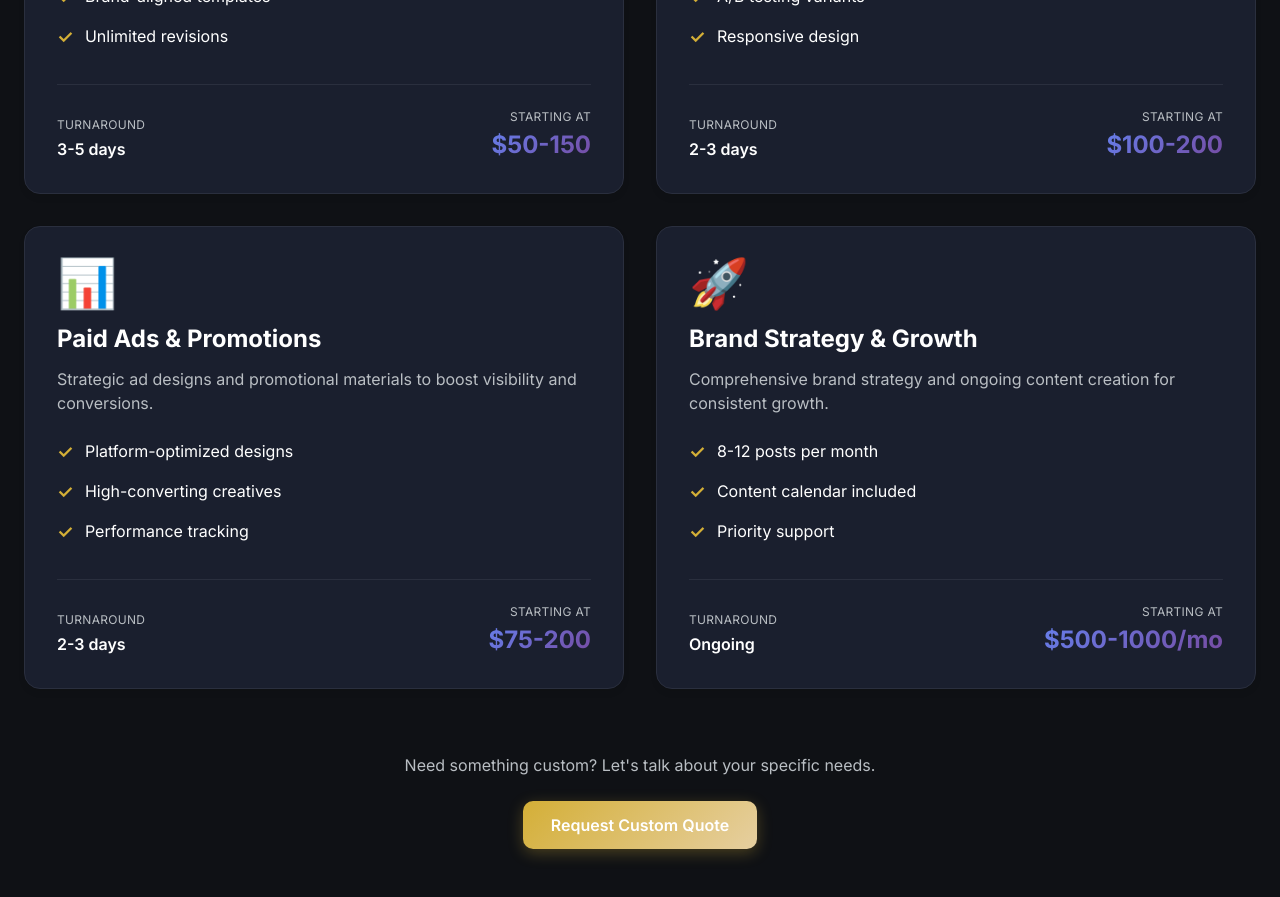
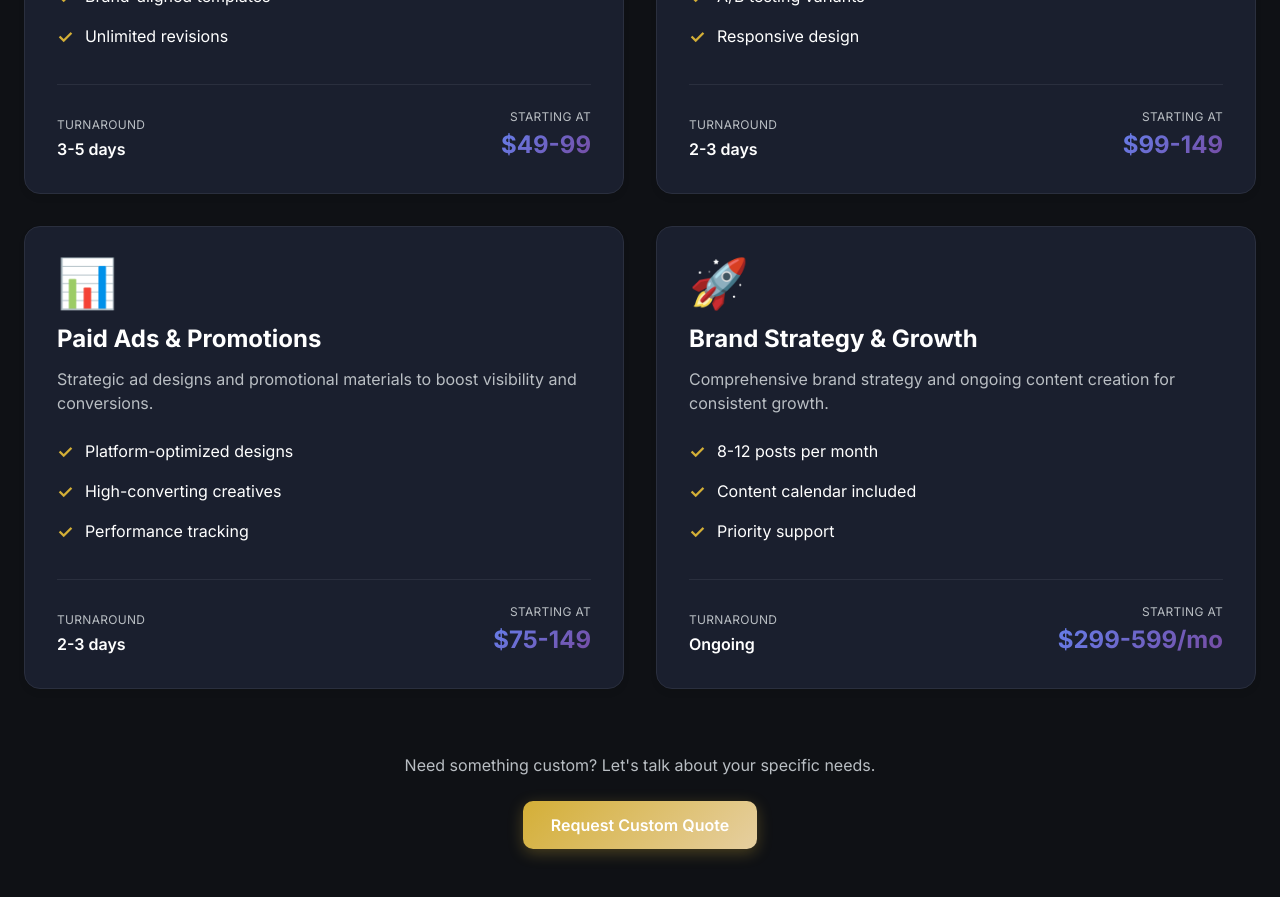
Before and after one commit to kumaran1223/Portfolio-react, a React (Vite) app: page / in a window 1280 px wide. Shown: the part 4420-5317 px from the top of the page. Built offline with nearby package versions, Linux system fonts and the light colour scheme.

Commit message:
Update Services.jsx

```diff
--- a/src/components/Services.jsx
+++ b/src/components/Services.jsx
@@ -14,7 +14,7 @@ const Services = () => {
         'Unlimited revisions',
       ],
       turnaround: '3-5 days',
-      price: '$50-150',
+      price: '$49-99',
     },
     {
       title: 'Creative Posters & Banners',
@@ -26,7 +26,7 @@ const Services = () => {
         'Responsive design',
       ],
       turnaround: '2-3 days',
-      price: '$100-200',
+      price: '$99-149',
     },
     {
       title: 'Paid Ads & Promotions',
@@ -38,7 +38,7 @@ const Services = () => {
         'Performance tracking',
       ],
       turnaround: '2-3 days',
-      price: '$75-200',
+      price: '$75-149',
     },
     {
       title: 'Brand Strategy & Growth',
@@ -50,7 +50,7 @@ const Services = () => {
         'Priority support',
       ],
       turnaround: 'Ongoing',
-      price: '$500-1000/mo',
+      price: '$299-599/mo',
     },
   ];
 
```
